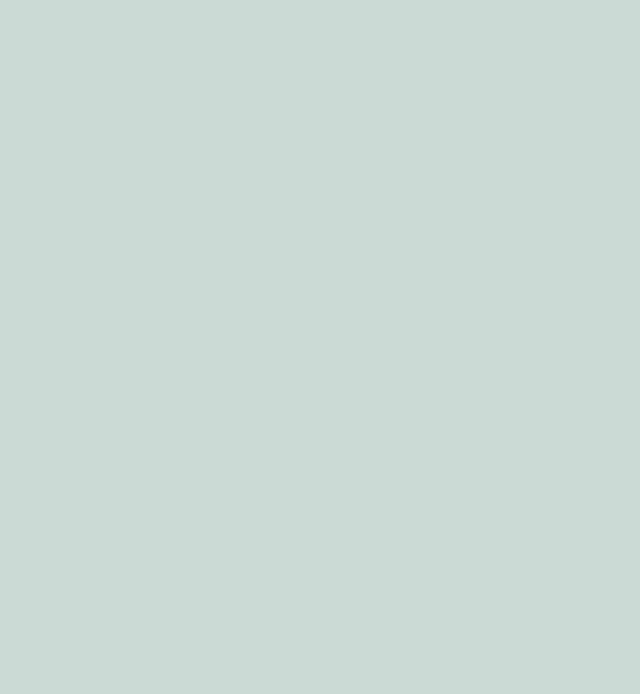
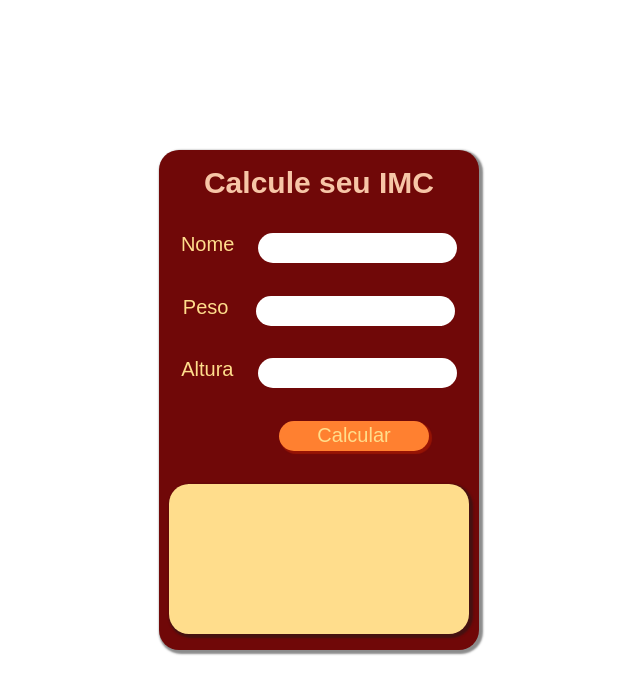
Before and after one commit to paulocorrea93/calculadora-IMC, a plain HTML site: page index.html in a window 1280 px wide. Shown: the whole page, without its empty margins (321-961 px from the left). Drawn offline with Linux system fonts and the light colour scheme.

Commit message:
primeira estilização do projeto

```diff
--- a/index.html
+++ b/index.html
@@ -5,17 +5,29 @@
     <meta http-equiv="X-UA-Compatible" content="IE=edge">
     <meta name="viewport" content="width=device-width, initial-scale=1.0">
     <link rel="stylesheet" href="./style.css">
-    <title>Avalie a Aplicação!</title>
+    <title>Calculadora IMC</title>
 </head>
 <body>
+    <main class="container">
+        <div class="calc-container">
+            <div class="titulo">Calcule seu IMC</div>
+            <div class="label">
+                <label for="">Nome</label>
+                <input type="text" id="nome">
+            </div>
+            <div class="label">
+                <label for="">Peso</label>
+                <input type="text" id="peso">
+            </div>
+            <div class="label">
+                <label for="">Altura</label>
+                <input type="text" id="altura">
+            </div>
+            <button class="calcular">Calcular</button>
+            <div class="resultado"></div>
 
-    <div class="todo-container">
-        <div class="todo-titulo">
-            <h1></h1>
         </div>
-        <div class="todo-itens"></div>
-        <div class="todo-inserir"></div>
-    </div>
+    </main>
 
     <script src="./main.js"></script>
 </body>
--- a/style.css
+++ b/style.css
@@ -3,24 +3,73 @@
     padding: 0;
     box-sizing: border-box;
     font-family: sans-serif;
-    color: #cbdad5;
+    color: #ffdd8c;
 }
 
-body{
-    background-color: #cbdad5;
+.container{
+    width: 100vw;
+    height: 100vh;
     display: flex;
     justify-content: center;
     align-items: center;
-    width: 100vw;
-    height: 100vh;
 }
 
-.todo-container{
-    /* border: 1px solid red; */
-    width: 50vw;
+.calc-container{
+    display: flex;
+    flex-direction: column;
+    justify-content: space-around;
+    align-items: center;
+    width: 25vw;
+    height: 500px;
+    background-color: #700808;
+    border-radius: 20px;
+    box-shadow: 2px 2px 2px 2px rgba(26, 26, 26, 0.5);
 }
 
-.todo-titulo{
-    text-align: center;
-    background-color: #34344e;
+.titulo{
+    font-weight: bold;
+    font-size: 30px;
+    color: #f7c6a7;
 }
+
+.label{
+    display: flex;
+    justify-content: space-around;
+    width: 300px;
+}
+
+input{
+    border: none;
+    border-radius: 20px;
+    height: 30px;
+    color: #700808;
+    font-size: 15px;
+}
+
+label{
+    font-size: 20px;
+}
+
+.calcular{
+    background-color: #ff8030;
+    border: none;
+    width: 150px;
+    height: 30px;
+    border-radius: 20px;
+    font-size: 20px;
+    box-shadow: 2px 2px 1px 1px rgba(189, 32, 0, 0.5);
+    margin-left: 70px;
+}
+
+.calcular:hover{
+    background-color: #cc4e00;
+    cursor: pointer;
+}
+
+.resultado{
+    width: 300px;
+    height: 150px;
+    background-color: #ffdd8c;
+    border-radius: 20px;
+    box-shadow: 2px 2px 2px 2px rgba(26, 26, 26, 0.5);
+}
```
